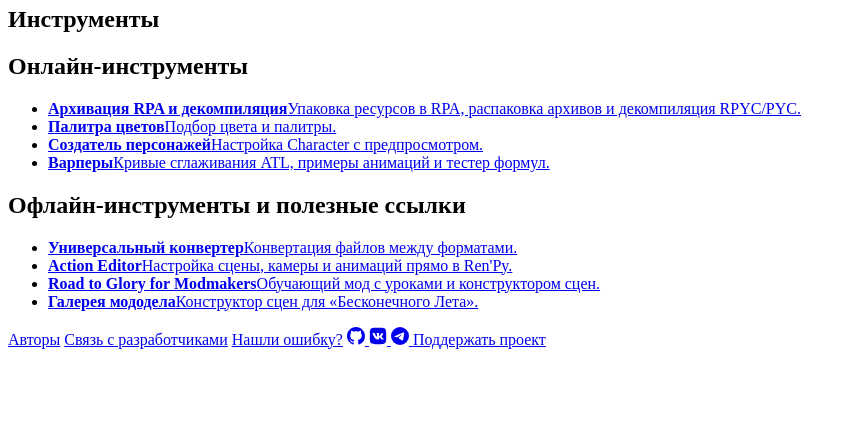
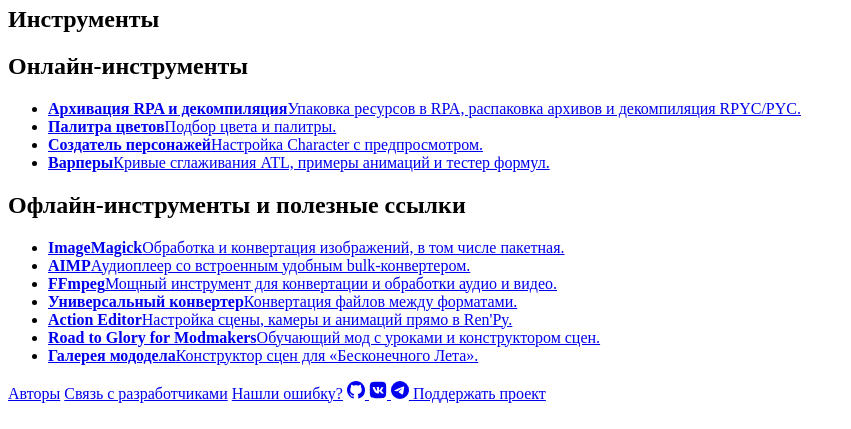
Before and after one commit to sovue/es-doc, a Python web app: template templates/tools.html in a window 1280 px wide. Shown: the part 371-800 px from the top of the page, without its empty margins (0-851 px from the left). Run offline with Jinja, Linux system fonts and the light colour scheme; the template is opened without the code that fills it, so the values that code supplies are empty.

Commit message:
chore: new tools added

```diff
--- a/templates/tools.html
+++ b/templates/tools.html
@@ -23,6 +23,9 @@
             <section class="tools-links" aria-labelledby="tools-links-heading">
                 <h2 id="tools-links-heading">Офлайн-инструменты и полезные ссылки</h2>
                 <ul class="tools-link-list">
+                    <li><a href="https://imagemagick.org/download/"><strong>ImageMagick</strong><span>Обработка и конвертация изображений, в том числе пакетная.</span><span aria-hidden="true">{{ lucide_icon('arrow-right') }}</span></a></li>
+                    <li><a href="https://aimp.ru/?do=download&os=windows"><strong>AIMP</strong><span>Аудиоплеер со встроенным удобным bulk-конвертером.</span><span aria-hidden="true">{{ lucide_icon('arrow-right') }}</span></a></li>
+                    <li><a href="https://ffmpeg.org/download.html"><strong>FFmpeg</strong><span>Мощный инструмент для конвертации и обработки аудио и видео.</span><span aria-hidden="true">{{ lucide_icon('arrow-right') }}</span></a></li>
                     <li><a href="https://p2r3.github.io/convert/"><strong>Универсальный конвертер</strong><span>Конвертация файлов между форматами.</span><span aria-hidden="true">{{ lucide_icon('arrow-right') }}</span></a></li>
                     <li><a href="https://github.com/kyouryuukunn/renpy-ActionEditor3"><strong>Action Editor</strong><span>Настройка сцены, камеры и анимаций прямо в Ren'Py.</span><span aria-hidden="true">{{ lucide_icon('arrow-right') }}</span></a></li>
                     <li><a href="https://steamcommunity.com/sharedfiles/filedetails/?id=617591839"><strong>Road to Glory for Modmakers</strong><span>Обучающий мод с уроками и конструктором сцен.</span><span aria-hidden="true">{{ lucide_icon('arrow-right') }}</span></a></li>
```
